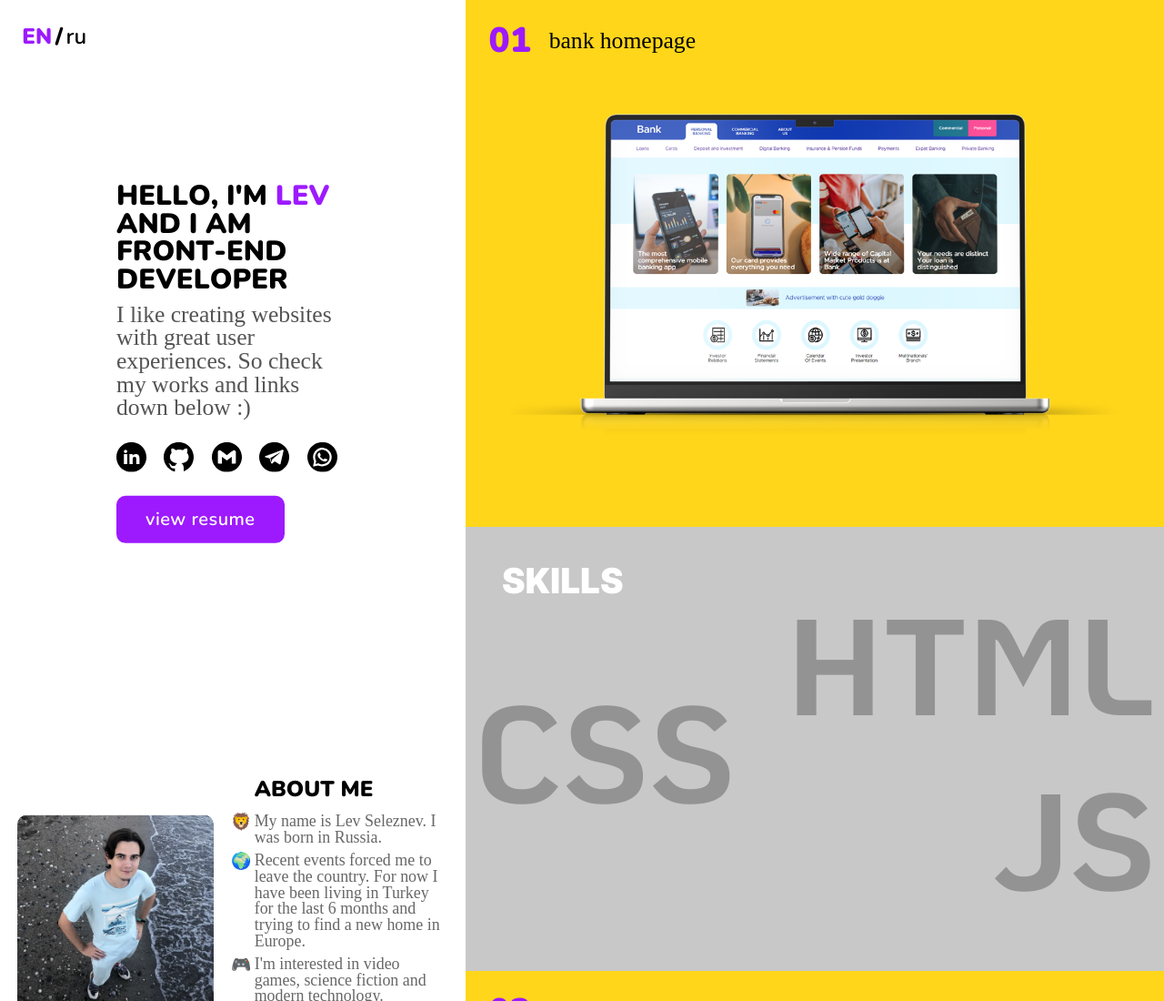
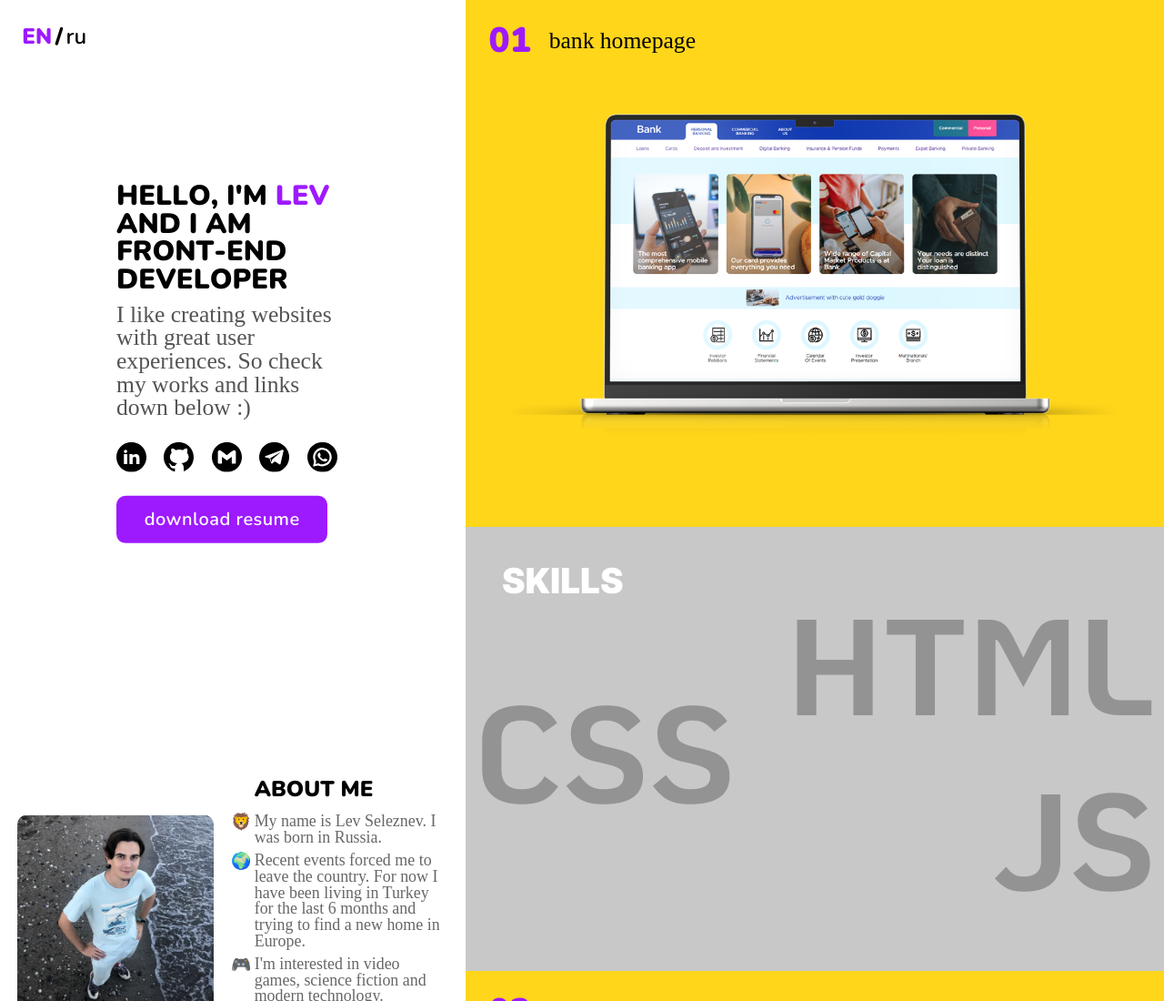
Before and after one commit to Aligatoree/Aligatoree.github.io, a plain HTML site: page index.html in a window 1280 px wide. Shown: the top 1100 px of the page at 91% size. Drawn offline with Linux system fonts and the light colour scheme; files whose address does not match are found by name; a web font is replaced by a local one.

Commit message:
Update resume button

```diff
--- a/css/style.css
+++ b/css/style.css
@@ -404,7 +404,7 @@ html {
   overflow: hidden;
   position: relative;
   display: inline-block;
-  padding: 16px 32px;
+  padding: 16px min(32px, 2.4vw);
   background: #9d1aff;
   border-radius: 10px;
   transition: 0.1s;
--- a/index.html
+++ b/index.html
@@ -65,8 +65,8 @@
             </li>
           </ul>
           <a class="header__resume" href="cv.docx" target="_blank">
-            <span class="_en" lang="en">view resume</span>
-            <span class="_ru" lang="ru">смотреть резюме</span>
+            <span class="_en" lang="en">download resume</span>
+            <span class="_ru" lang="ru">скачать резюме</span>
           </a>
         </div>
         <div id="info" class="info _hide">
```
Also changed, not shown: css/style.min.css.
